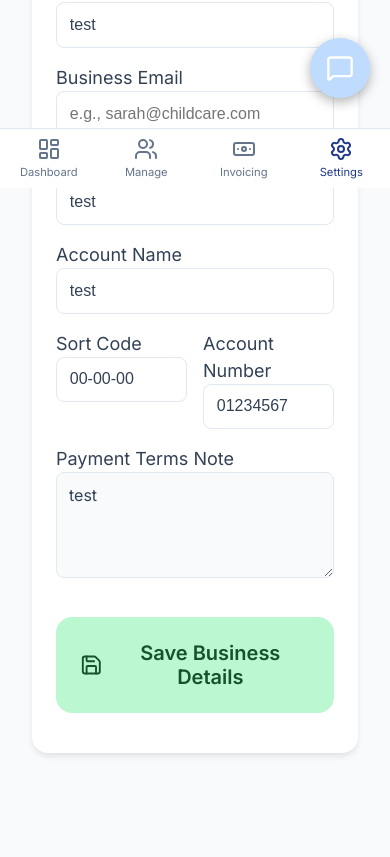
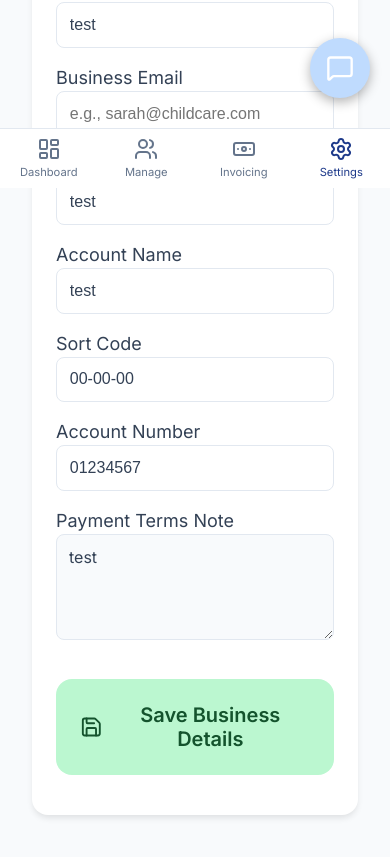
Before and after one commit to jacobsjones/childminder-app, a Next.js app: page /settings in a window 390 px wide. Shown: the part 656-1513 px from the top of the page. Built offline with nearby package versions, Linux system fonts and the light colour scheme.

Commit message:
Optimize mobile layout: remove blue header, fix grid, and stack settings inputs

```diff
--- a/app/globals.css
+++ b/app/globals.css
@@ -283,3 +283,24 @@ textarea {
   border-top: 1px solid var(--border-color);
   margin-top: auto;
 }
+
+.settings-grid {
+  display: flex;
+  flex-direction: column;
+  gap: 1rem;
+}
+
+.w-full {
+  width: 100% !important;
+}
+
+@media (min-width: 768px) {
+  .settings-grid {
+    flex-direction: row;
+    display: flex;
+  }
+
+  .settings-grid > div {
+    flex: 1;
+  }
+}
--- a/app/settings/page.js
+++ b/app/settings/page.js
@@ -193,27 +193,31 @@ export default function SettingsPage() {
                                 required
                             />
 
-                            <div style={{ display: 'grid', gridTemplateColumns: '1fr 1fr', gap: '1rem' }}>
-                                <div>
+                            <div className="settings-grid" style={{ marginBottom: '1rem' }}>
+                                <div className="w-full">
                                     <label>Sort Code</label>
                                     <input
                                         type="text"
+                                        className="w-full"
                                         value={businessSettings.sortCode}
                                         onChange={(e) => setBusinessSettings({ ...businessSettings, sortCode: formatSortCode(e.target.value) })}
                                         placeholder="12-34-56"
                                         maxLength={8}
                                         required
+                                        style={{ marginBottom: 0 }}
                                     />
                                 </div>
-                                <div>
+                                <div className="w-full">
                                     <label>Account Number</label>
                                     <input
                                         type="text"
+                                        className="w-full"
                                         value={businessSettings.accountNumber}
                                         onChange={(e) => setBusinessSettings({ ...businessSettings, accountNumber: formatAccountNumber(e.target.value) })}
                                         placeholder="12345678"
                                         maxLength={8}
                                         required
+                                        style={{ marginBottom: 0 }}
                                     />
                                 </div>
                             </div>
```
Also changed, not shown: app/page.js (+11 -4 lines), dashboard_atm.jpg (added), public/manifest.json, 1 other file (tests, documents, lock files or other folders).
